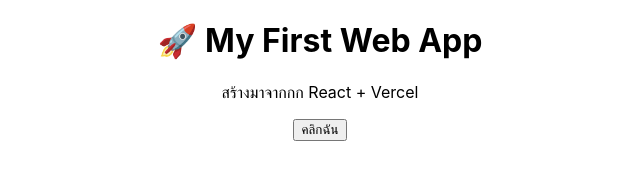
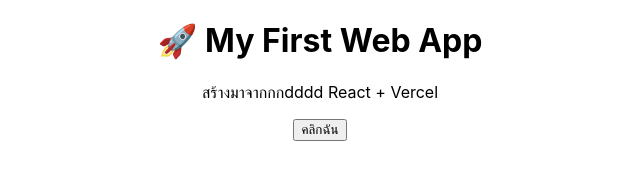
Before and after one commit to kittiann-9737/First-vercel-app, a React (Create React App) app: page / in a window 1280 px wide. Shown: the top 172 px of the page, without its empty margins (320-960 px from the left). Built offline with nearby package versions, Linux system fonts and the light colour scheme.

Commit message:
modify app.js2

```diff
--- a/src/App.js
+++ b/src/App.js
@@ -4,7 +4,7 @@ function App() {
   return (
     <div className="App">
       <h1>🚀 My First Web App</h1>
-      <p>สร้างมาจากกก React + Vercel</p>
+      <p>สร้างมาจากกกdddd React + Vercel</p>
 
       <button onClick={() => alert('Hello World!')}>
         คลิกฉัน
```
